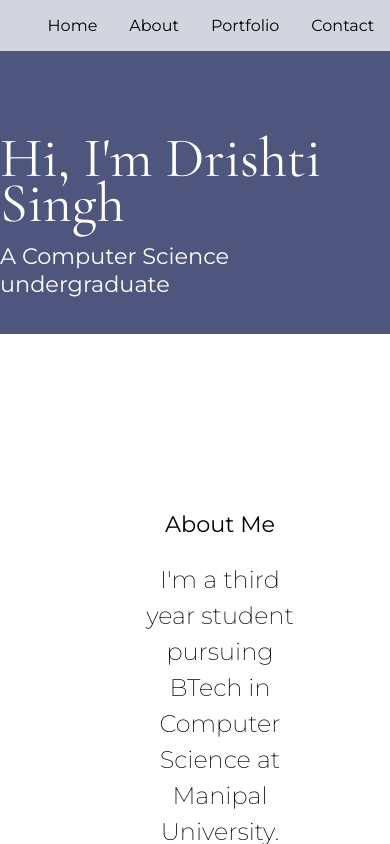
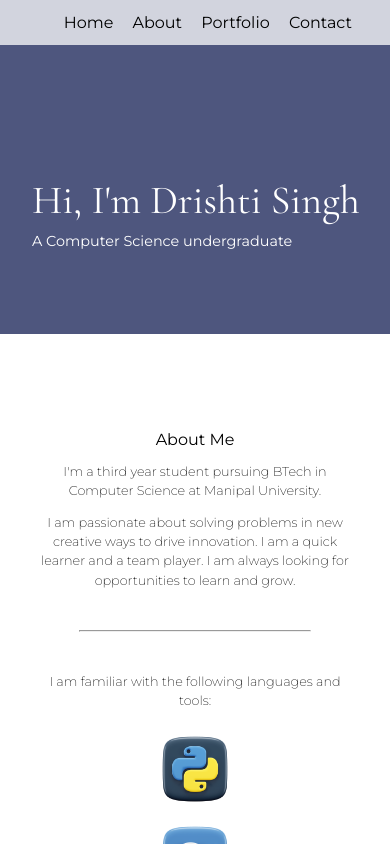
Before and after one commit to ds-09/PortfolioWebsite, a React (Vite) app: page / in a window 390 px wide. Built offline with nearby package versions, Linux system fonts and the light colour scheme.

Commit message:
Added responsive design

```diff
--- a/src/Components/About.jsx
+++ b/src/Components/About.jsx
@@ -12,6 +12,8 @@ import cssIcon from "../images/css.png";
 import jsIcon from "../images/javascript.png";
 import sqlIcon from "../images/mysql.png";
 import dockerIcon from "../images/docker.png";
+import reactIcon from "../images/react.png";
+import bootstrapIcon from "../images/bootstrap.png";
 
 
 const imageAltText = "purple and blue abstract background";
@@ -30,8 +32,6 @@ const About = () => {
       <div
         style={{
           backgroundColor: "white",
-          width: "50%",
-          padding: "2rem 4rem",
           margin: "3rem auto",
           textAlign: "center",
         }}
@@ -42,25 +42,17 @@ const About = () => {
         <hr />
         <p className="large">{skillDesc}</p>
 
-        <div className="image-container"
-          style={{
-            display: "flex",
-            justifyContent: "center",
-            alignItems: "center",
-            flexWrap: "wrap",
-            width:"80%",
-            margin: "auto",
-            paddingTop:"1.5rem"
-          }}
-        >
+        <div id="image-container">
           <img className="logo" src={pythonIcon} alt={imageAltText}/>
           <img className="logo" src={cppIcon} alt={imageAltText}/>
           <img className="logo" src={javaIcon} alt={imageAltText}/>
 
-
           <img className="logo" src={htmlIcon} alt={imageAltText}/>
           <img className="logo" src={cssIcon} alt={imageAltText}/>
+          <img className="logo" src={bootstrapIcon} alt={imageAltText}/>
           <img className="logo" src={jsIcon} alt={imageAltText}/>
+          <img className="logo" src={reactIcon} alt={imageAltText}/>
+
           <img className="logo" src={sqlIcon} alt={imageAltText}/>
 
           <img className="logo" src={gitIcon} alt={imageAltText}/>
--- a/src/Components/Header.jsx
+++ b/src/Components/Header.jsx
@@ -7,10 +7,9 @@ const Header = () => {
         position: "fixed",
         display: "flex",
         justifyContent: "center",
-        gap: "2rem",
+        gap: "1.2rem",
         background: "rgba(255,255,255,0.75)",
-        padding: "1rem",
-        top: 0,
+        padding: "0.8rem",
         width: "100%",
         zIndex: 10,
       }}
--- a/src/Components/Portfolio.jsx
+++ b/src/Components/Portfolio.jsx
@@ -18,26 +18,27 @@ const projectList = [
     url: "https://github.com/ds-09/Client-Management-System",
   },
   {
-    title: "Hues",
-    description: "A visually engaging artwork sales platform incorporating frontend design elements. Also features a basic backend functionality for user authentication.",
-    url: "https://github.com/ds-09/HUES-Website",
+    title: "BlogPost",
+    description:"An interactive website to post blogs. It features creation of new blogs, editing and deleting existing blogs.",
+    url: "https://github.com/ds-09/BlogPost",
   },
+
   {
     title: "Minesweeper",
     description: "A replica of the classic game Minesweeper featuring an interactive GUI.",
     url: "https://github.com/ds-09/Minesweeper",
   },
+
   {
     title: "Portfolio Site",
     description:"My portfolio website showcasing my diverse skill set and projects",
     url: "https://github.com/ds-09/PortfolioWebsite",
   },
   {
-    title: "BlogPost",
-    description:"An interactive website to post blogs. It features creation of new blogs, editing and deleting existing blogs.",
-    url: "https://github.com/ds-09/BlogPost",
+    title: "Hues",
+    description: "A visually engaging artwork sales platform incorporating frontend design elements. Also features a basic backend functionality for user authentication.",
+    url: "https://github.com/ds-09/HUES-Website",
   }
-
 
 ];
 
@@ -47,7 +48,6 @@ const Portfolio = () => {
 
       <div id="portfolio">
         <h2 style={{ textAlign: "center", paddingTop: "5rem"}}>Projects</h2>
-        <div style={{ display: "flex", flexDirection: "row", padding: "1.5rem" }}>
 
         <div className="container">
           {projectList.map((project) => (
@@ -60,7 +60,6 @@ const Portfolio = () => {
            ))}
         </div>
 
-        </div>
       </div>
       <div id="research">
         <h2 style={{ textAlign: "center", paddingTop: "5rem" }}>Research Work</h2>
--- a/src/styles.css
+++ b/src/styles.css
@@ -31,18 +31,11 @@ section {
 /*about section*/
 section.Apadding {
   background-color: white;
-  width: 80%;
-  padding: 2rem 4rem;
+  width: 70%;
   margin: 3rem auto;
-  text-align: center;
   height: auto;
 }
 
-section.padding {
-  height: auto;
-
-
-}
 section.padding h2{
   color: black;
 }
@@ -61,8 +54,8 @@ section#research {
   justify-content: center;
   grid-gap: 20px;
   grid-template-columns: repeat(auto-fit, minmax(300px, 1fr));
-  margin: 20px auto;
-  padding: 0 5rem; /* Adjust padding as needed */
+  margin: 1rem auto;
+  padding: 6rem;
 }
 
 .container .box {
@@ -72,7 +65,7 @@ section#research {
   flex-direction: column;
   justify-content: flex-start;
   text-align: center;
-  padding: 24px;
+  padding: 1.5rem;
   background-color: white;
 }
 
@@ -96,17 +89,7 @@ section#research {
   margin: 0 auto;
 }
 
-section img.background {
-  height: 100%;
-  left: 50%;
-  object-fit: cover;
-  pointer-events: none;
-  position: absolute;
-  top: 0;
-  transform: translate(-50%, 0);
-  width: 100vmax;
-  z-index: -1;
-}
+
 
 h1 {
   align-items: center;
@@ -118,17 +101,15 @@ h1 {
 }
 
 h2 {
-  font-size: 1.4rem;
+  font-size: 1.2rem;
   font-weight: 400;
   margin: 0;
   padding-top: 1rem;
 }
 
-
-
 h3 {
   font-weight: 400;
-  font-size: 1.25rem;
+  font-size: 1rem;
   margin: 0;
 }
 h6{
@@ -137,17 +118,21 @@ h6{
   margin: 0;
 }
 
-
+h7{
+  font-size: 0.9rem;
+}
 /* Logos */
 
-.img-container {
-  display: flex;
+#image-container{
+  padding-top: 1rem;
+  margin: auto;
+  width: 50%;
+  align-items: center;
   justify-content: center;
-  flex-wrap: wrap;
 }
 
 img.logo {
-  width: 100px;
+  width: 90px;
   max-width: 100px;
   margin: 10px;
 }
@@ -155,7 +140,7 @@ img.logo {
 
 
 p {
-  font-size: 14px;
+  font-size: 5rem;
   align-content: flex-start;
   line-height: 1.5;
   margin-bottom: 0;
@@ -163,11 +148,11 @@ p {
 }
 
 p.large {
-  font-size: 24px;
+  font-size: 1rem;
 }
 
 p.small {
-  font-size: 18px;
+  font-size: 0.8rem;
 }
 
 hr {
@@ -209,17 +194,6 @@ img.socialIcon {
   margin-top: 80px;
 }
 
-@media only screen and (max-width: 600px) {
-  .centered-container {
-    margin-top: 100px;
-    height: 60vw;
-  }
-  img.logo {
-    width: 60px;
-    max-width: 60px;
-    margin: 10px;
-  }
-}
 
 .centered-container h1 h2{
   font-size: 3.5rem;
@@ -227,6 +201,99 @@ img.socialIcon {
   line-height: 0.8;
   margin: 0;
 }
+
+@media only screen and (max-width: 800px) {
+
+
+  h1 {
+    align-items: center;
+    font-size: 1rem;
+    font-weight: 400;
+    line-height: 0.8;
+    padding-left: auto;
+  }
+
+  h2 {
+    font-size: 1rem;
+    font-weight: 400;
+    padding-left: auto;
+    align-content: flex-start;
+
+  }
+
+  h3 {
+    font-weight: 400;
+    font-size: 0.8rem;
+    margin: 0;
+  }
+
+  h7 {
+    font-weight: 400;
+    font-size: 0.8rem;
+    margin: 0;
+  }
+
+  p.large{
+    font-size: 0.8rem;
+  }
+
+  p.small{
+    font-size: 0.6rem;
+  }
+  /* HOME  */
+  .centered-container {
+    color: white;
+    display: flex;
+    flex-direction: column;
+    align-items: flex-start;
+    justify-content: center;
+    height: 60vw;
+    width: 90vw;
+    margin-top: 100px;
+    padding-left: 2rem;
+  }
+
+  section.min-height h1 {
+    align-items: center;
+    font-size: 2.5rem;
+    font-weight: 400;
+    line-height: 0.8;
+    padding-left: auto;
+  }
+
+  section.min-height h2 {
+    font-size: 0.9rem;
+    font-weight: 400;
+    padding-left: auto;
+    align-content: flex-start;
+
+  }
+
+  .centered-container h1{
+    font-size: 2.5rem;
+    font-weight: 400;
+    line-height: 0.8;
+    margin: 0;
+  }
+
+  section.Apadding {
+    background-color: white;
+    width: 80%;
+    margin: 2rem auto;
+    height: auto;
+  }
+
+  img.logo {
+    width: 70px;
+    max-width: 100px;
+    margin: 0.5rem;
+  }
+
+
+
+
+}
+
 section.min-height {
   min-height: 40%; /* Adjust the value as needed */
   background-color: #4e567e;
```
Also changed, not shown: src/images/bootstrap.png (added), src/images/react.png (added). Lines whose indentation alone changed are shown as unchanged.
